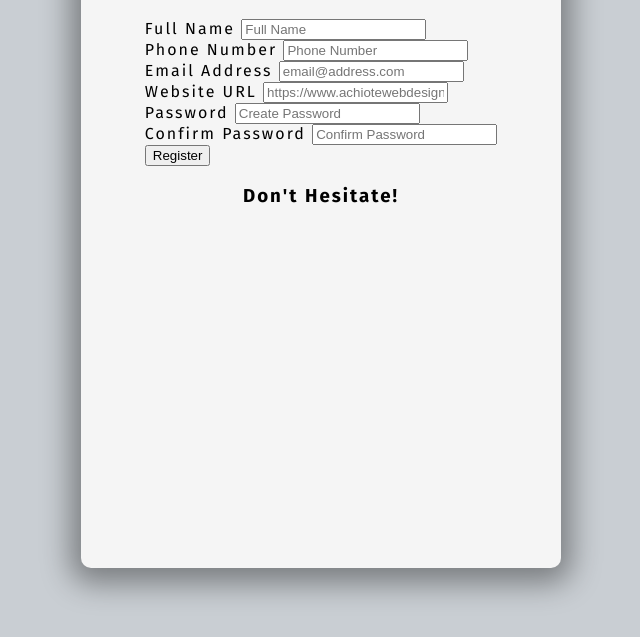
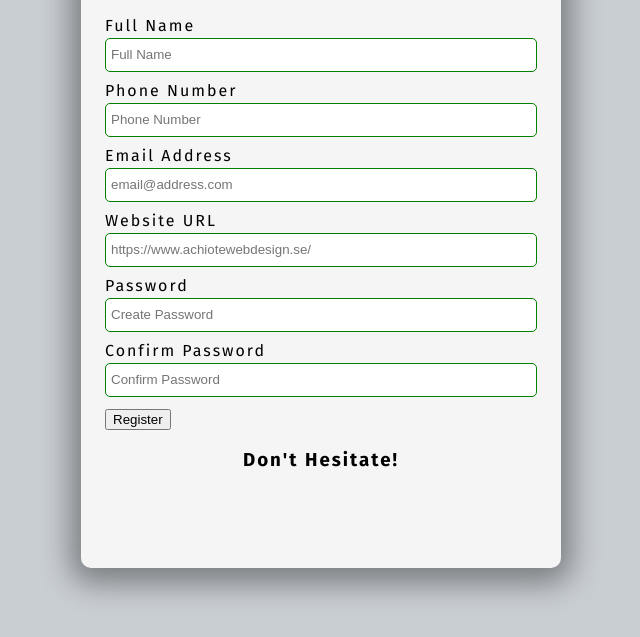
Before and after one commit to nelson2411/ten-javaScript-projects, a plain HTML site: page form-validator/index.html in a window 1280 px wide. Shown: the part 147-784 px from the top of the page, without its empty margins (319-959 px from the left). Drawn offline with Linux system fonts and the light colour scheme.

Commit message:
feat: form styling

```diff
--- a/form-validator/style.css
+++ b/form-validator/style.css
@@ -24,3 +24,37 @@ body {
   border-radius: 10px;
   box-shadow: 0 5px 30px 10px rgba(0, 0, 0, 0.4);
 }
+
+/* Form */
+
+form {
+  width: 90%;
+}
+
+.form-group {
+  height: 65px;
+}
+
+label {
+  position: relative;
+  bottom: 3px;
+}
+
+input {
+  width: 100%;
+  height: 34px;
+  padding: 5px;
+  border: 1px solid black;
+  border-radius: 5px;
+  outline: none;
+  box-sizing: border-box;
+  transition: all 0.3s ease;
+}
+
+input:valid {
+  border: 1px solid green;
+}
+
+input:invalid {
+  border: 1px solid red;
+}
```
